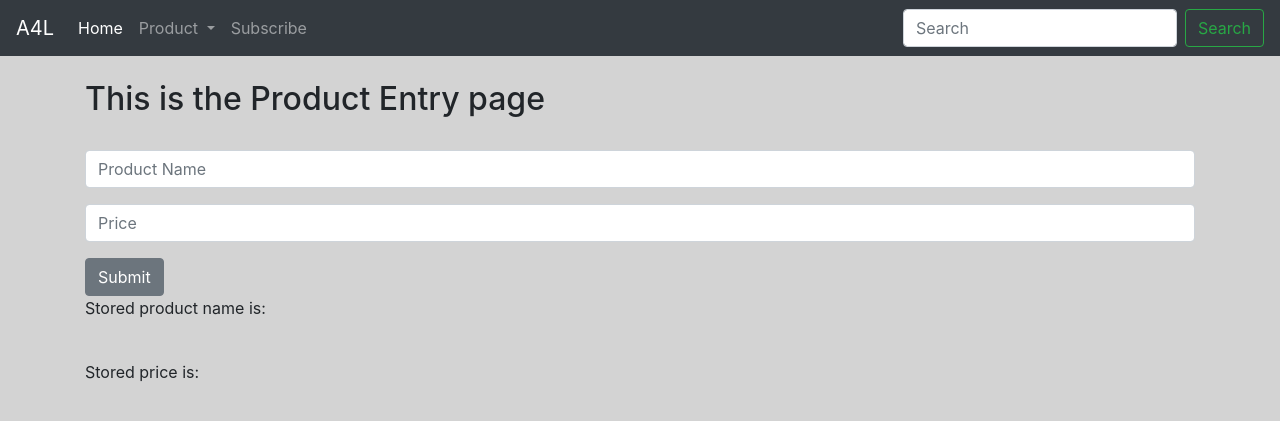
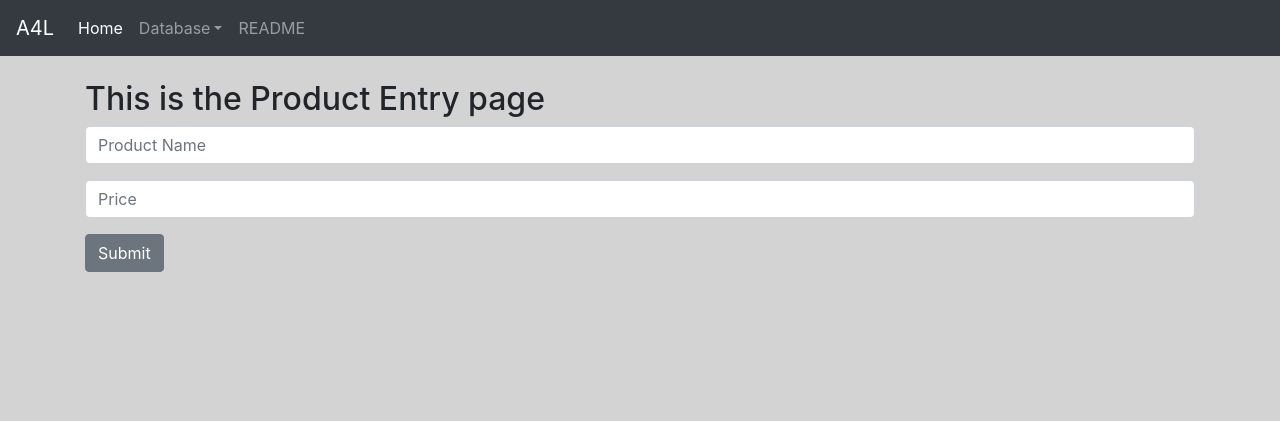
Before and after one commit to 444B/flask_sandbox, a Flask app: page /product_entry in a window 1280 px wide. Shown: the top 421 px of the page. Run offline with Flask 2, Linux system fonts and the light colour scheme.

Commit message:
autoenv and site cleanup

```diff
--- a/app.py
+++ b/app.py
@@ -8,36 +8,12 @@ import sys
 app = Flask(__name__)
 
 # Flask Site Structure
-@app.route('/', methods=['GET', 'POST'])
+@app.route('/')
 def index():
-	title = '444B\'s portfolio'
-	try:
-		if request.method == 'GET':
-			search_term = request.args.get('search_term')
-			connection = sqlite3.connect('products.db')
-			cursor = connection.cursor()
-			cursor.execute("SELECT Price from product_table WHERE Product = ? ", (search_term,))
-			result = cursor.fetchone()[0]
-			return render_template ("index.html", result=result)
-		if request.method == 'POST':
-			product = request.form.get('product')
-			price = request.form.get('price')
-			connection = sqlite3.connect('products.db')
-			cursor = connection.cursor()
-			cursor.execute('INSERT INTO product_table VALUES (NULL,?,?)', (product, price))
-			connection.commit()
-			return render_template('index.html', product=product, price=price)
-	except Exception as e:
-		search_term = request.args.get('search_term')
-		print(e, file=sys.stderr)
-		print("{n} does not exist".format(n=search_term))
-		return render_template ("index.html")
-
-	return render_template('index.html', title=title)
+	return render_template('index.html')
 
 @app.route('/product_entry', methods=['GET', 'POST'])
 def entry():
-	title = 'Product Entry Page'
 	if request.method == 'GET':
 		return render_template('product_entry.html')
 	if request.method == 'POST':
@@ -51,7 +27,6 @@ def entry():
 
 @app.route('/product_search', methods=['GET', 'POST'])
 def search():
-	title = 'Product Search'
 	try:
 		if request.method == 'GET':
 			name = request.args.get('name')
@@ -59,7 +34,7 @@ def search():
 			cursor = connection.cursor()
 			cursor.execute("SELECT Price from product_table WHERE Product = ? ", (name,))
 			result = cursor.fetchone()[0]
-			return render_template ("product_search.html", result=result)
+			return render_template ("results.html", result=result)
 		if request.method == 'POST':
 			return render_template ("product_search.html")
 	except Exception as e:
@@ -68,37 +43,44 @@ def search():
 		print("{n} does not exist".format(n=name))
 		return render_template ("product_search.html")
 
+search_history = []
+@app.route('/results')
+def results():
+	return render_template('results.html')
 
-@app.route('/subscribe')
-def subscribe():
-	title = 'Subscribe'
-	return render_template('subscribe.html', title=title)
+@app.route('/readme')
+def readme():
+	return render_template('readme.html')
 
-subscribers = []
-@app.route('/form', methods=['POST'])
-def form():
-	first_name = request.form.get('first_name')
-	last_name = request.form.get('last_name')
-	email = request.form.get('email')
+# @app.route('/subscribe')
+# def subscribe():
+# 	return render_template('subscribe.html')
 
-# capture page if the form is incomplete
-	if not first_name or not last_name or not email:
-		error_statement = 'All form fields required...'
-		return render_template('subscribe.html',
-			error_statement=error_statement,
-			first_name=first_name,
-			last_name=last_name,
-			email=email)
+# subscribers = []
+# @app.route('/form', methods=['POST'])
+# def form():
+# 	first_name = request.form.get('first_name')
+# 	last_name = request.form.get('last_name')
+# 	email = request.form.get('email')
 
-# form collection
-	subscribers.append(f'{first_name}{last_name}{email}')
-	title = 'Thank you!'
-	return render_template('form.html',
-		title=title,
-		subscribers=subscribers,
-		first_name=first_name,
-		last_name=last_name,
-		email=email)
+# # capture page if the form is incomplete
+# 	if not first_name or not last_name or not email:
+# 		error_statement = 'All form fields required...'
+# 		return render_template('subscribe.html',
+# 			error_statement=error_statement,
+# 			first_name=first_name,
+# 			last_name=last_name,
+# 			email=email)
+
+# # form collection
+# 	subscribers.append(f'{first_name}{last_name}{email}')
+# 	return render_template('form.html',
+# 		subscribers=subscribers,
+# 		first_name=first_name,
+# 		last_name=last_name,
+# 		email=email)
+
+
 
 if __name__ == '__main__':
 	app.run()
--- a/templates/fail.html
+++ b/old/fail.html
@@ -1,5 +1,5 @@
 {% extends 'base.html' %}
-
+{% block title %}Fail Page{% endblock %}
 
 {% block content %}
   <div class =container>
--- a/templates/form.html
+++ b/old/form.html
@@ -1,4 +1,6 @@
 {% extends 'base.html' %}
+{% block title %}Form Page{% endblock %}
+
 {% block content %}
 
 <div class =container>
--- a/templates/subscribe.html
+++ b/old/subscribe.html
@@ -1,4 +1,6 @@
 {% extends 'base.html' %}
+{% block title %}Subscribe{% endblock %}
+
 {% block content %}
 
   <h2>This is the subscribe page</h2>
--- a/templates/base.html
+++ b/templates/base.html
@@ -13,11 +13,11 @@
 
 
 
-    <title>{{ title }}</title>
+    <title>{% block title %}NO TITLE{% endblock %}</title>
   </head>
   <body>
 
-  	<nav class="navbar navbar-expand-lg navbar-dark bg-dark">
+  	<nav class="navbar navbar-expand-sm navbar-dark bg-dark">
   <a class="navbar-brand" href="{{ url_for('index')}}">A4L</a>
   <button class="navbar-toggler" type="button" data-toggle="collapse" data-target="#navbarSupportedContent" aria-controls="navbarSupportedContent" aria-expanded="false" aria-label="Toggle navigation">
     <span class="navbar-toggler-icon"></span>
@@ -29,22 +29,19 @@
         <a class="nav-link" href="{{ url_for('index')}}">Home <span class="sr-only">(current)</span></a>
       </li>
       <li class="nav-item dropdown">
-        <a class="nav-link dropdown-toggle" href="#" id="navbarDropdown" role="button" data-toggle="dropdown" aria-haspopup="true" aria-expanded="false">
-          Product
-        </a>
+        <a class="nav-link dropdown-toggle" href="#" id="navbarDropdown" role="button" data-toggle="dropdown" aria-haspopup="true" aria-expanded="false">Database</a>
         <div class="dropdown-menu" aria-labelledby="navbarDropdown">
-          <a class="dropdown-item" href="{{ url_for('entry')}}">Entry</a>
+          <a class="dropdown-item" href="{{ url_for('entry')}}">Submit an entry</a>
+          <div class="dropdown-divider"></div>
           <a class="dropdown-item" href="{{ url_for('search')}}">Search</a>
+          <div class="dropdown-divider"></div>
+          <a class="dropdown-item" href="{{ url_for('results')}}">Search History</a>
         </div>
       </li>
       <li class="nav-item">
-      	<a class="nav-link" href="{{ url_for('subscribe')}}">Subscribe</a>
+        <a class="nav-link" href="{{ url_for('readme')}}">README</a>
       </li>
     </ul>
-    <form class="form-inline my-2 my-lg-0">
-      <input class="form-control mr-sm-2" type="search" placeholder="Search" aria-label="Search" name="search_term">
-      <button class="btn btn-outline-success my-2 my-sm-0" type="submit">Search</button>
-    </form>
   </div>
 </nav>
 <br>
--- a/templates/product_entry.html
+++ b/templates/product_entry.html
@@ -1,9 +1,11 @@
 {% extends 'base.html' %}
+{% block title %}Product Entry Page{% endblock %}
+
+
 {% block content %}
 
 <div class =container>
  	<h2>This is the Product Entry page</h2>
-	<br>
 
 <form action="/product_entry" method="POST">
 
@@ -20,15 +22,6 @@
 
   <button type="submit" class="btn btn-secondary">Submit</button>
   </form>
-<p>Stored product name is:
-	<br>
- 	<strong>{{ product }}</strong>
-</p>
-<br>
-<p>Stored price is:
-	<br>
-	<strong>{{ price }}</strong>
-</p>
 </div>
 
 {% endblock %}
--- a/templates/product_search.html
+++ b/templates/product_search.html
@@ -1,4 +1,6 @@
 {% extends 'base.html' %}
+{% block title %}Product Search Page{% endblock %}
+
 {% block content %}
 
 <div class =container>
```
Also changed, not shown: templates/index.html (+2 -23 lines), templates/readme.html (added, +39 -0 lines), templates/results.html (added, +16 -0 lines), README.md, products.db, 3 other files.
